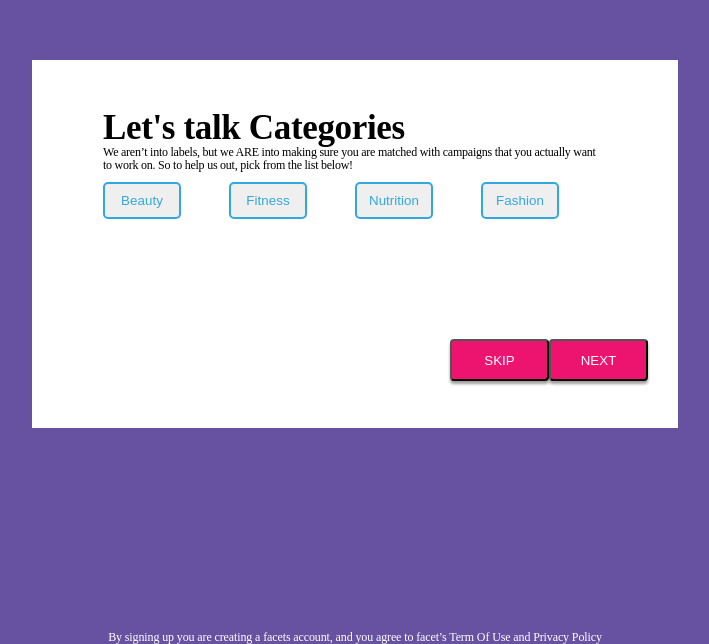
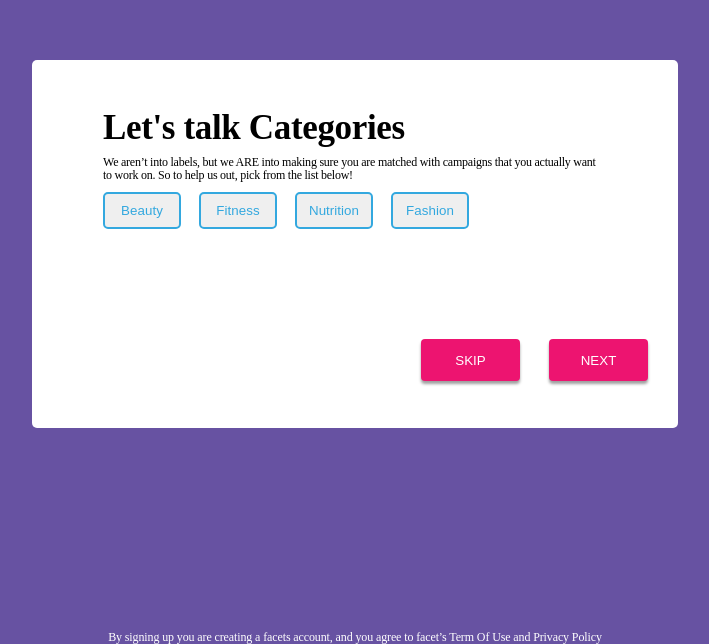
Before and after one commit to dwai03/amptest, a React (Create React App) app in the folder frontend/: page /#/signupcat in a window 1280 px wide. Shown: the part 156-800 px from the top of the page, without its empty margins (285-994 px from the left). Built offline with nearby package versions, Linux system fonts and the light colour scheme; a web font is replaced by a local one.

Commit message:
styled buttons

```diff
--- a/frontend/src/components/common/Button.js
+++ b/frontend/src/components/common/Button.js
@@ -91,12 +91,12 @@ const Button = ({text}) => {
             text = 'NEXT'
             break;
         case 'SKIPDesc':
-            btnType = 'btn_signup'
+            btnType = 'btn_skip'
             btnRoute = '/signupcat'
             text = 'SKIP'
             break;
         case 'SKIPCat':
-            btnType = 'btn_signup'
+            btnType = 'btn_skip'
             btnRoute = '/signupcat'
             text = 'SKIP'
             break;
--- a/frontend/src/stylesheets/layout.scss
+++ b/frontend/src/stylesheets/layout.scss
@@ -206,6 +206,7 @@
   height: 368px;
   padding: 49px 71px;
   position: relative;
+  border-radius: 5px;
 }
 .signupHeader {
   font: normal normal bold 35px/37px Tenon;
@@ -216,6 +217,7 @@
   font: normal normal normal 12px/13px Tenon;
   letter-spacing: -0.24px;
   color: #000000;
+  padding-top: 10px;
 }
 .signupFooter {
   text-align: center;
@@ -246,7 +248,6 @@
   padding-top: 10px;
 }
 .signupSocialButtonType {
-  flex: 32%;
   margin-bottom: 2%; /* (100-32*3)/2 */
 }
 .signupDescFormBlock {
@@ -264,13 +265,12 @@
 }
 .signupButtonCatBlock {
   display: flex;
-  flex-wrap: wrap;
   justify-content: flex-start;
   padding-top: 10px;
 }
 .signupButtonCat {
-  flex: 24%;
   margin-bottom: 2%; /* (100-32*3)/2 */
+  margin-right: 18px;
 }
 .signupButtonNext {
   float: right;
--- a/frontend/src/stylesheets/module.scss
+++ b/frontend/src/stylesheets/module.scss
@@ -9,6 +9,8 @@
   border-radius: 4px;
   padding: 11px 22px 11px 22px;
   font: normal normal medium 15px/16px Tenon;
+  opacity: 1;
+  border: none;
 }
 .btn_learnmore {
   height: 42px;
@@ -18,6 +20,8 @@
   border-radius: 5px;
   padding: 11px 22px 11px 22px;
   color: white;
+  opacity: 1;
+  border: none;
 }
 .btn_userbtn {
   height: 81px;
@@ -27,6 +31,8 @@
   border-radius: 50%;
   color: white;
   font-size: 10px;
+  opacity: 1;
+  border: none;
 }
 .btn_social {
   height: 42px;
@@ -37,6 +43,8 @@
   border-radius: 4px;
   padding: 11px 22px 11px 22px;
   font: normal normal medium 15px/16px Tenon;
+  opacity: 1;
+  border: none;
 }
 .btn_category {
   width: 78px;
@@ -50,6 +58,31 @@
   color: #33A8DF;
   text-transform: capitalize;
   opacity: 1;
+}
+.btn_skip {
+  height: 42px;
+  width: 99px;
+  background-color: #ed1470;
+  color: white;
+  letter-spacing: 0.01px;
+  text-transform: uppercase;
+  box-shadow: 0px 3px 3px #00000061;
+  border-radius: 4px;
+  padding: 11px 22px 11px 22px;
+  font: normal normal medium 15px/16px Tenon;
+  opacity: 1;
+  margin-right: 29px;
+  border: none;
+}
+
+.signupDescForm{
+  background: #000000 0% 0% no-repeat padding-box;
+  border-radius: 4px 4px 0px 0px;
+  opacity: 0.09;
+  width: 522px;
+  height: 100px;
+  color: black;
+  border-bottom: black 2px;
 }
 .login-container {
   background-image: url("../../public/assets/login_background.png");
```
